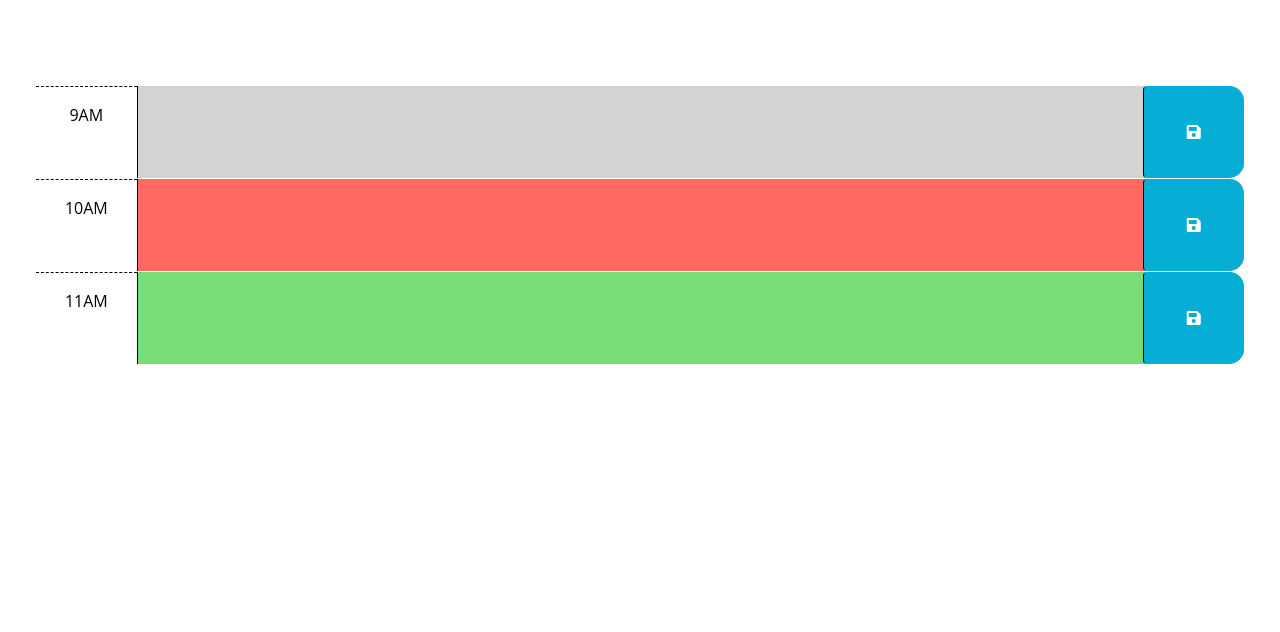
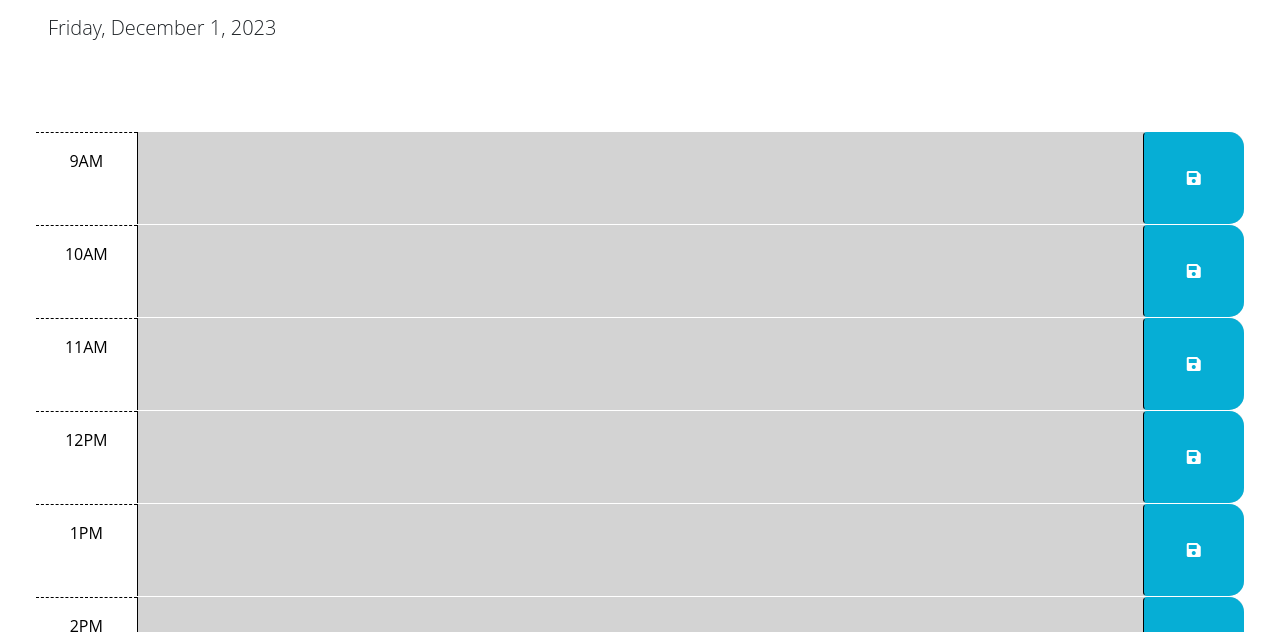
Before and after one commit to JLJ98/Work-Day-Scheduler, a plain HTML site: page index.html in a window 1280 px wide. Shown: the part 166-798 px from the top of the page. Drawn offline with nearby package versions, Linux system fonts and the light colour scheme; files that its build step writes are made by us from their sources.

Commit message:
Added for loop to generate time blocks from 9AM-5PM

```diff
--- a/Develop/script.js
+++ b/Develop/script.js
@@ -2,42 +2,81 @@
 // the code isn't run until the browser has finished rendering all the elements
 // in the html.
 $(function () {
+  // Function to generate time blocks from 9 AM to 5 PM
+  function generateTimeBlocks() {
+    // Clear the container before generating new time blocks
+    $(".container-fluid").empty();
+
+    // Loop to generate time blocks
+    for (let hour = 9; hour <= 17; hour++) {
+      // Create a unique ID for each time block
+      var timeBlockId = "hour-" + hour;
+
+      // Create a new time block div
+      var timeBlock = $("<div>")
+        .attr("id", timeBlockId)
+        .addClass("row time-block");
+
+      // Create the hour column
+      var hourColumn = $("<div>")
+        .addClass("col-2 col-md-1 hour text-center py-3")
+        .text(dayjs().hour(hour).format("hA"));
+
+      // Create the textarea for user input
+      var descriptionTextarea = $("<textarea>")
+        .addClass("col-8 col-md-10 description")
+        .attr("rows", "3");
+
+      // Create the save button
+      var saveButton = $("<button>")
+        .addClass("btn saveBtn col-2 col-md-1")
+        .attr("aria-label", "save")
+        .html('<i class="fas fa-save" aria-hidden="true"></i>');
+
+      // Append columns to the time block
+      timeBlock.append(hourColumn, descriptionTextarea, saveButton);
+
+      // Append the time block to the container
+      $(".container-fluid").append(timeBlock);
+    }
+  }
+
+  // Call the function to generate time blocks
+  generateTimeBlocks();
+
   // Add a listener for click events on the save button.
   // This code uses the id in the containing time-block as a key to save the user input in local storage.
-  // HINT: What does `this` reference in the click listener function?
-  // How can DOM traversal be used to get the "hour-x" id of the time-block containing the button that was clicked?
-  // How might the id be useful when saving the description in local storage?
-  $('.saveBtn').on('click', function () {
-    var timeBlockId = $(this).closest('.time-block').attr('id');
-    var userInput = $(this).siblings('.description').val();
+  $(".saveBtn").on("click", function () {
+    var timeBlockId = $(this).closest(".time-block").attr("id");
+    var userInput = $(this).siblings(".description").val();
     localStorage.setItem(timeBlockId, userInput);
   });
 
-  // Add code to apply the past, present, or future class to each time block by comparing the id to the current hour.
+  // Apply the past, present, or future class to each time block by comparing the id to the current hour.
   // HINTS: How can the id attribute of each time-block be used to conditionally add or remove the
   // past, present, and future classes? How can Day.js be used to get the current hour in 24-hour time?
   var currentHour = dayjs().hour();
-  $('.time-block').each(function () {
-    var blockHour = parseInt($(this).attr('id').split('-')[1]);
+  $(".time-block").each(function () {
+    var blockHour = parseInt($(this).attr("id").split("-")[1]);
     if (blockHour < currentHour) {
-      $(this).addClass('past');
+      $(this).removeClass("present future").addClass("past"); // Remove present and future classes, add past class
     } else if (blockHour === currentHour) {
-      $(this).removeClass('past').addClass('present');
+      $(this).removeClass("past future").addClass("present"); // Remove past and future classes, add present class
     } else {
-      $(this).removeClass('past present').addClass('future');
+      $(this).removeClass("past present").addClass("future"); // Remove past and present classes, add future class
     }
   });
 
   // Add code to get any user input that was saved in localStorage and set
   // the values of the corresponding textarea elements.
   // HINT: How can the id attribute of each time-block be used to do this?
-  $('.time-block').each(function () {
-    var timeBlockId = $(this).attr('id');
+  $(".time-block").each(function () {
+    var timeBlockId = $(this).attr("id");
     var savedInput = localStorage.getItem(timeBlockId);
-    $(this).find('.description').val(savedInput);
+    $(this).find(".description").val(savedInput);
   });
 
   // Add code to display the current date in the header of the page.
-  var currentDate = dayjs().format('dddd, MMMM D, YYYY');
-  $('#currentDay').text(currentDate);
+  var currentDate = dayjs().format("dddd, MMMM D, YYYY");
+  $("#currentDay").text(currentDate);
 });
--- a/index.html
+++ b/index.html
@@ -20,7 +20,7 @@
       href="https://fonts.googleapis.com/css2?family=Fira+Sans:wght@400;700&display=swap"
       rel="stylesheet"
     />
-    <link rel="stylesheet" href="style.css" />
+    <link rel="stylesheet" href="Develop/style.css" />
     <title>Work Day Scheduler</title>
   </head>
 
@@ -31,49 +31,15 @@
       <p id="currentDay" class="lead"></p>
     </header>
     <div class="container-fluid px-5">
-      <!-- Use class for "past", "present", and "future" to apply styles to the
-        time-block divs accordingly. The javascript will need to do this by
-        adding/removing these classes on each div by comparing the hour in the
-        id to the current hour. The html provided below is meant to be an example
-        demonstrating how the css provided can be leveraged to create the
-        desired layout and colors. The html below should be removed or updated
-        in the finished product. Remember to delete this comment once the
-        code is implemented.
-        -->
 
-      <!-- Example of a past time block. The "past" class adds a gray background color. -->
-      <div id="hour-9" class="row time-block past">
-        <div class="col-2 col-md-1 hour text-center py-3">9AM</div>
-        <textarea class="col-8 col-md-10 description" rows="3"> </textarea>
-        <button class="btn saveBtn col-2 col-md-1" aria-label="save">
-          <i class="fas fa-save" aria-hidden="true"></i>
-        </button>
-      </div>
 
-      <!-- Example of a present time block. The "present" class adds a red background color. -->
-      <div id="hour-10" class="row time-block present">
-        <div class="col-2 col-md-1 hour text-center py-3">10AM</div>
-        <textarea class="col-8 col-md-10 description" rows="3"> </textarea>
-        <button class="btn saveBtn col-2 col-md-1" aria-label="save">
-          <i class="fas fa-save" aria-hidden="true"></i>
-        </button>
-      </div>
 
-      <!-- Example of a future time block. The "future" class adds a green background color. -->
-      <div id="hour-11" class="row time-block future">
-        <div class="col-2 col-md-1 hour text-center py-3">11AM</div>
-        <textarea class="col-8 col-md-10 description" rows="3"> </textarea>
-        <button class="btn saveBtn col-2 col-md-1" aria-label="save">
-          <i class="fas fa-save" aria-hidden="true"></i>
-        </button>
-      </div>
-    </div>
 
     <script src="https://cdnjs.cloudflare.com/ajax/libs/jquery/3.2.1/jquery.min.js"></script>
     <script src="https://cdn.jsdelivr.net/npm/dayjs@1.11.3/dayjs.min.js"
     integrity="sha256-iu/zLUB+QgISXBLCW/mcDi/rnf4m4uEDO0wauy76x7U="
     crossorigin="anonymous"></script>
 
-    <script src="script.js"></script>
+    <script src="Develop/script.js"></script>
   </body>
 </html>
```
